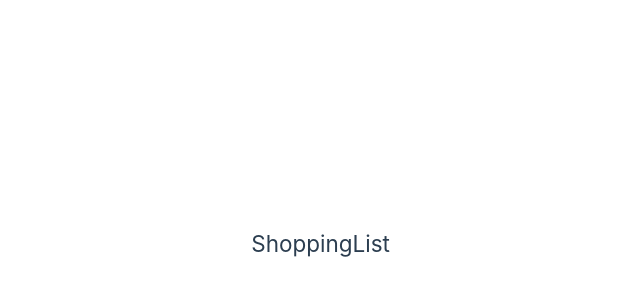
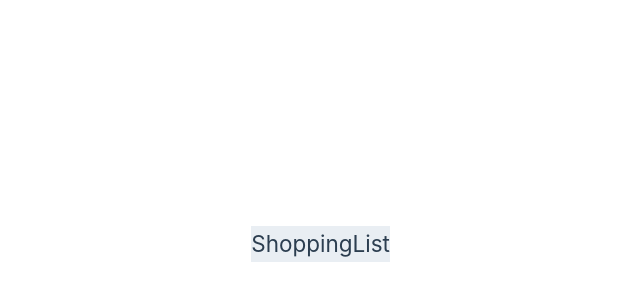
Before and after one commit to wubin28/shopping-list, a Vue app in the folder front-end/: page / in a window 1280 px wide. Shown: the part 156-456 px from the top of the page, without its empty margins (250-890 px from the left). Built offline with nearby package versions, Linux system fonts and the light colour scheme.

Commit message:
feat: add background color to the shopping list heading

```diff
--- a/front-end/src/App.vue
+++ b/front-end/src/App.vue
@@ -11,4 +11,12 @@ import { ElContainer, ElMain } from 'element-plus'
   </el-container>
 </template>
 
-<style scoped></style>
+<style scoped>
+body {
+  margin: 0;
+}
+
+.el-container {
+  background-color: #e9eef3;
+}
+</style>
```
